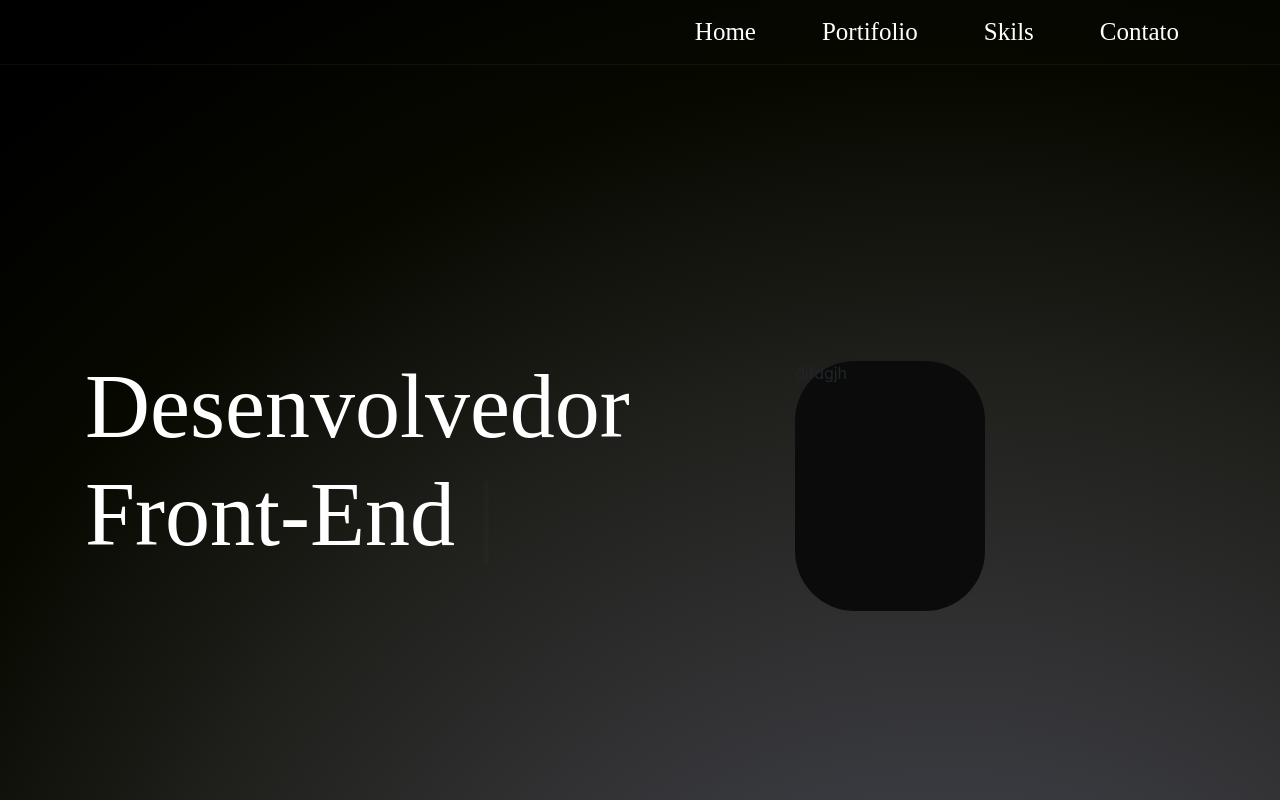
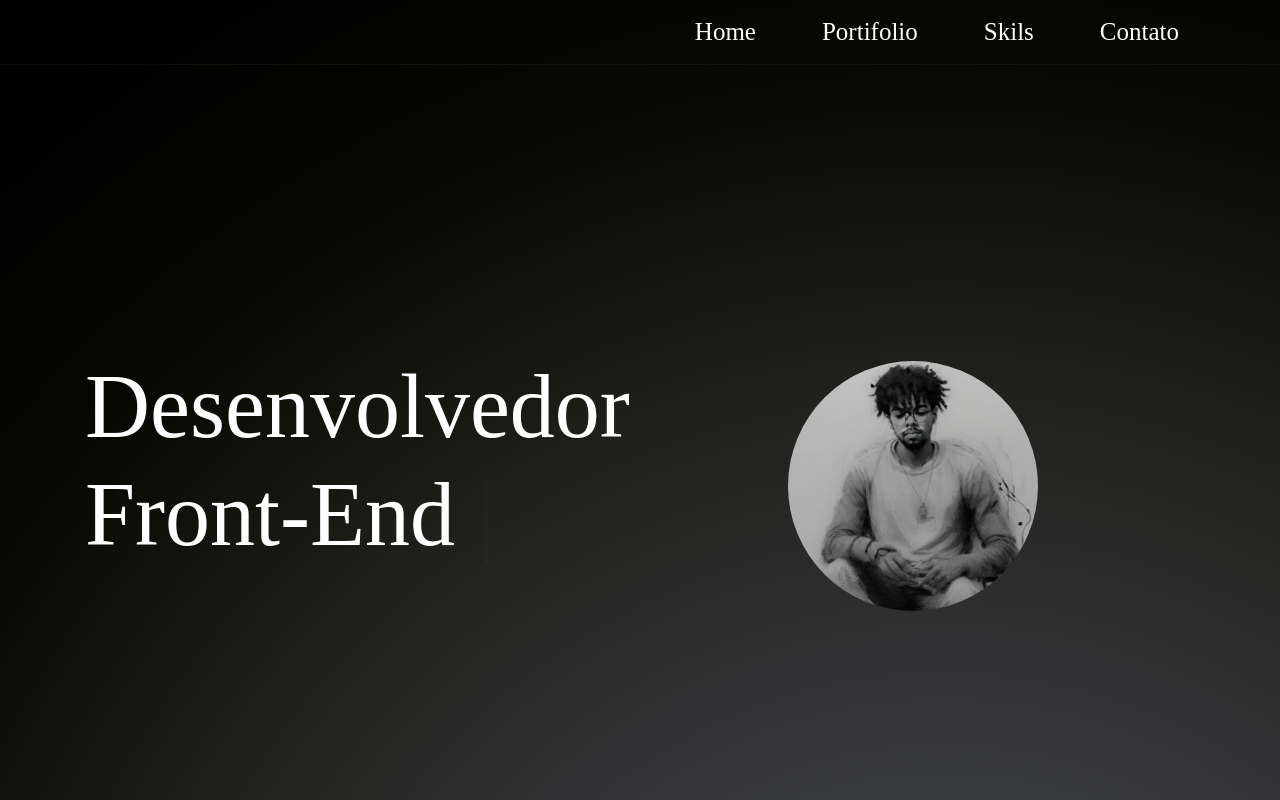
Before and after one commit to J7natas/Portifolio, a plain HTML site: page index.html in a window 1280 px wide. Shown: the top 800 px of the page. Drawn offline with Linux system fonts and the light colour scheme; files whose address does not match are found by name.

Commit message:
Colocando foto perfil

```diff
--- a/css/style.css
+++ b/css/style.css
@@ -90,13 +90,17 @@ div a:hover::after{
 }
 
 .foto {
-    width: 190px;
-    height: 250px;
-    background-color: rgb(11, 11, 11);
-    border-radius: 60px;
+    width: 300px;
+    border-radius: 100%;
     position: absolute;
     margin-top: -25rem;
-    margin-left: 12rem;
+    margin-left: 10rem;
+    text-align: center;
+}
+
+.foto img {
+    width: 250px;
+    border-radius: 200px;
 }
 
 .area-projetos {
@@ -254,7 +258,6 @@ i {
     }
 
     .foto {
-        background-color: rgb(11, 11, 11);
         margin-top: -20rem;
         margin-left: 8rem;
     }
@@ -297,7 +300,6 @@ i {
     }
 
     .foto {
-        background-color: rgb(11, 11, 11);
         margin-top: -25rem;
         margin-left: 12rem;
     }
--- a/index.html
+++ b/index.html
@@ -37,7 +37,9 @@
                         </animate>
                     </path>
                   </svg>
-                  <div class="foto">djfdgjh</div>
+                  <div class="foto">
+                    <img src="./css/images/foto-perfil-2.jpg" />
+                  </div>
                 </div>
             </div>
         </div>
```
Also changed, not shown: css/images/foto-perfil-1.jpg (added), css/images/foto-perfil-2.jpg (added).
